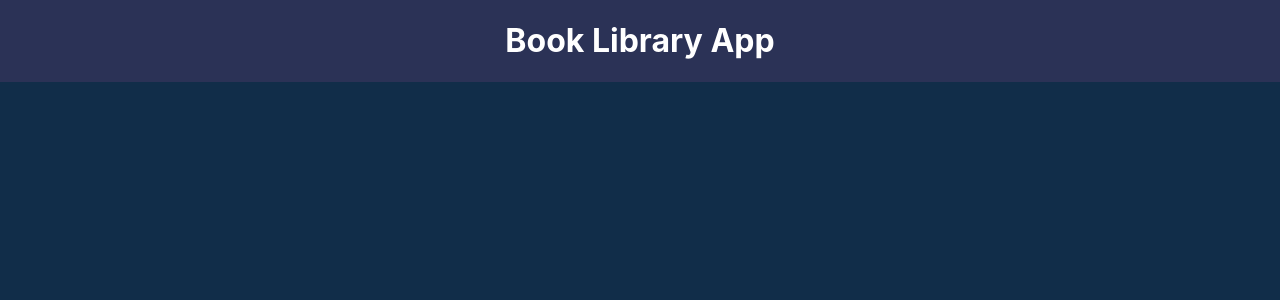
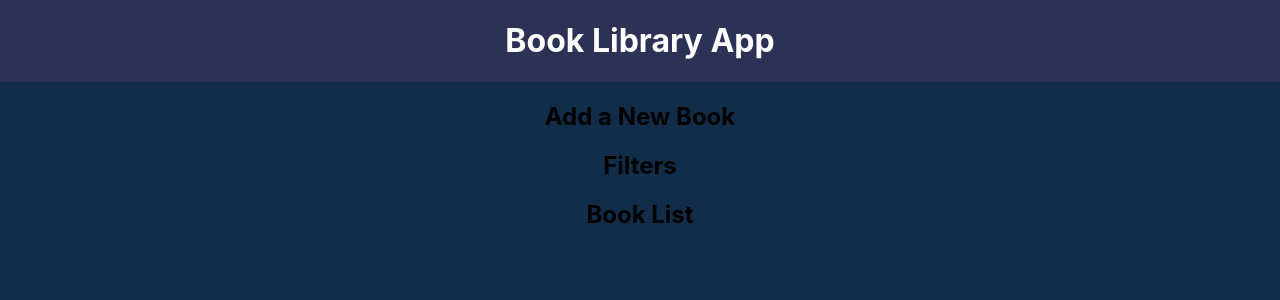
Before and after one commit to ArminA13/React-Redux-Book-Library-App, a React (Create React App) app in the folder frontend/: page / in a window 1280 px wide. Shown: the top 300 px of the page. Built offline with nearby package versions, Linux system fonts and the light colour scheme.

Commit message:
add new components and functional

```diff
--- a/frontend/src/App.js
+++ b/frontend/src/App.js
@@ -1,11 +1,19 @@
 import "./App.css";
+import BookForm from "./components/BookForm/BookForm";
+import BookList from "./components/BookList/BookList";
+import Filter from "./components/Filter/Filter";
 
 function App() {
   return (
     <div className="app">
-      <div className="app-header">
+      <header className="app-header">
         <h1>Book Library App</h1>
-      </div>
+      </header>
+      <main className="app-main">
+        <BookForm />
+        <Filter />
+        <BookList />
+      </main>
     </div>
   );
 }
--- /dev/null
+++ b/frontend/src/components/BookForm/BookForm.js
@@ -0,0 +1,9 @@
+const BookForm = () => {
+  return (
+    <div className="app-block book-form">
+      <h2>Add a New Book</h2>
+    </div>
+  );
+};
+
+export default BookForm;
--- /dev/null
+++ b/frontend/src/components/BookList/BookList.js
@@ -0,0 +1,9 @@
+const BookList = () => {
+  return (
+    <div className="app-block ook-list">
+      <h2>Book List</h2>
+    </div>
+  );
+};
+
+export default BookList;
--- /dev/null
+++ b/frontend/src/components/Filter/Filter.js
@@ -0,0 +1,11 @@
+import React from "react";
+
+const Filter = () => {
+  return (
+    <div className="app-block filter">
+      <h2>Filters</h2>
+    </div>
+  );
+};
+
+export default Filter;
```
Also changed, not shown: frontend/src/components/BookForm/BookForm.css (added), frontend/src/components/BookList/BookList.css (added), frontend/src/components/Filter/Filter.css (added), 2 other files (tests, documents, lock files or other folders).
